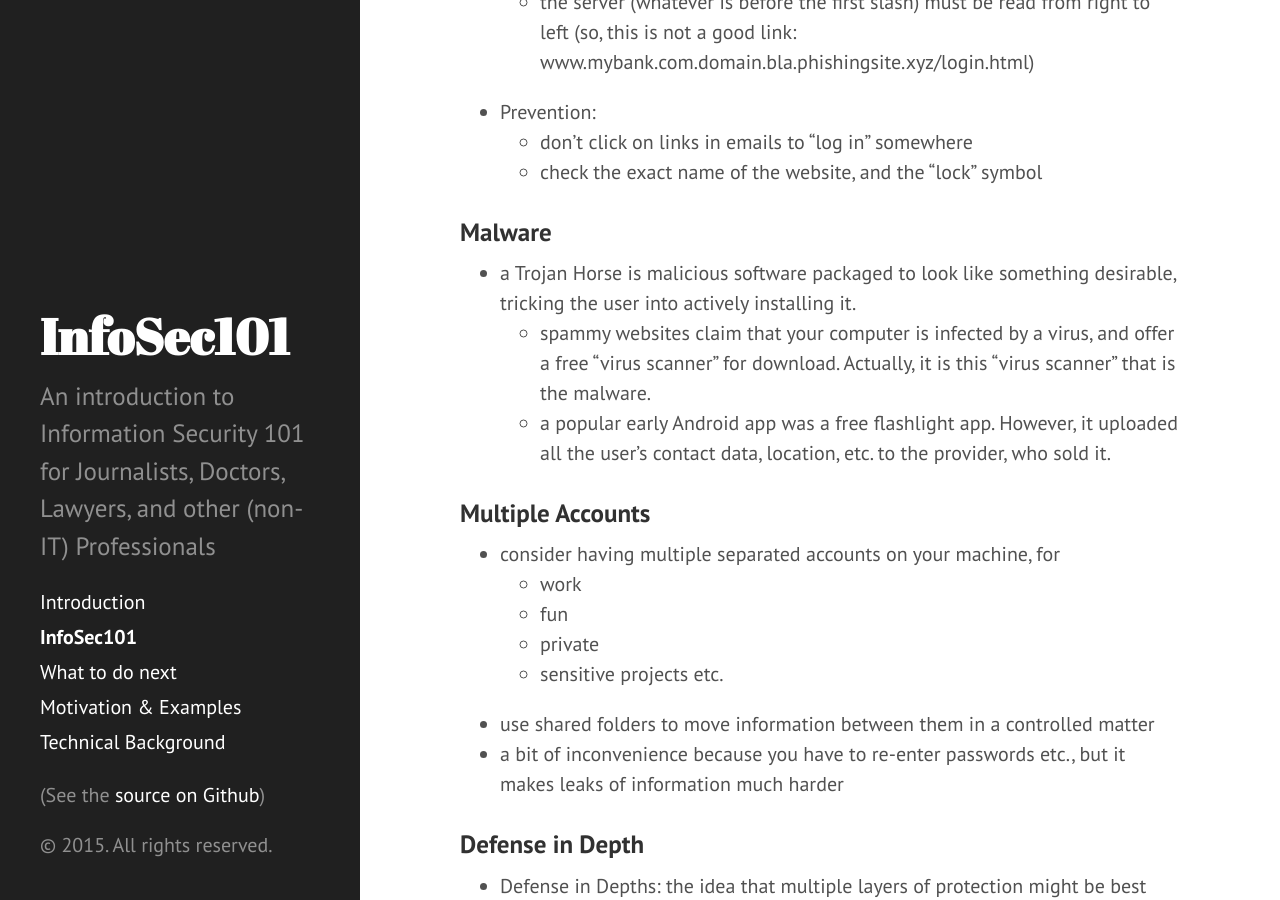
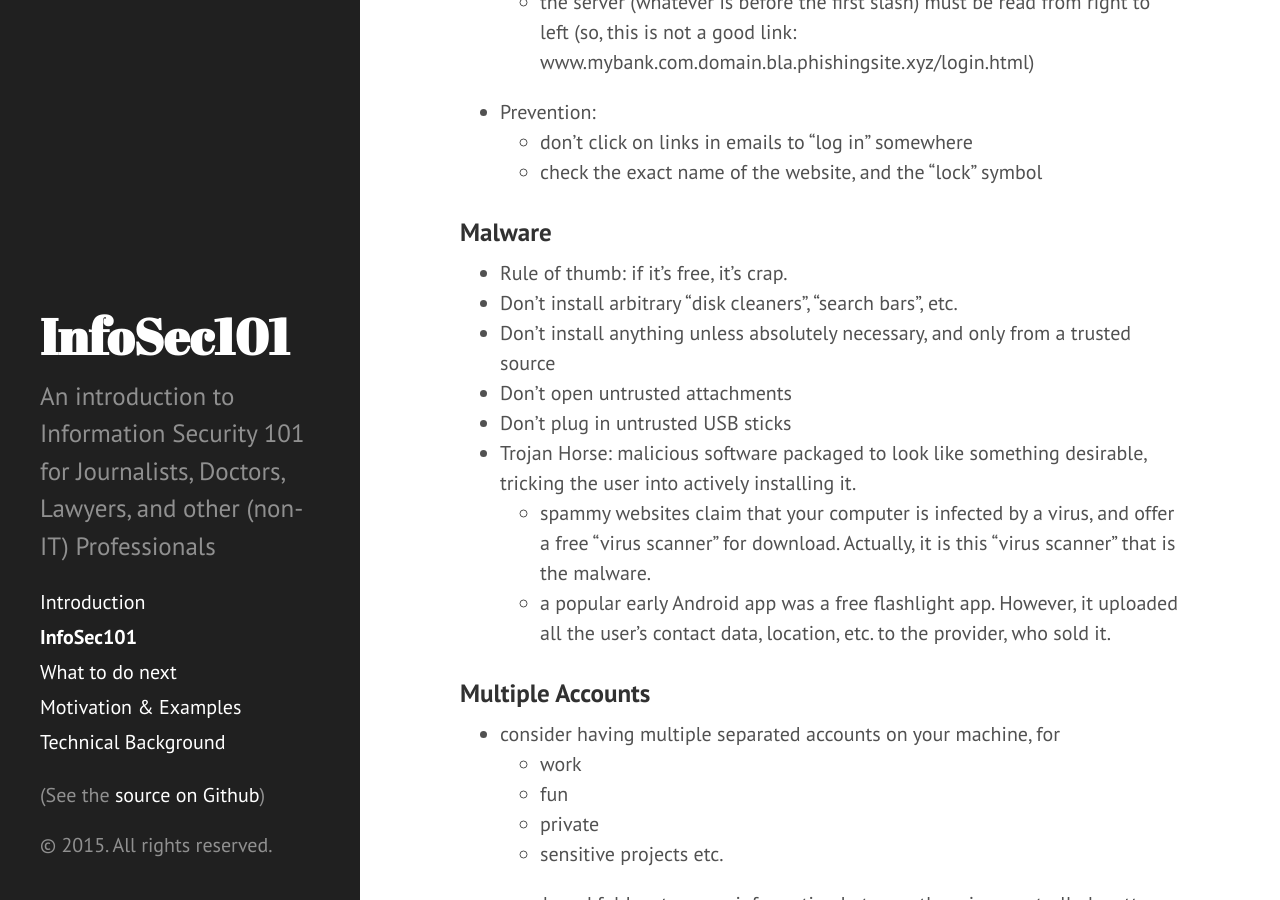
Before and after one commit to fabianlischka/InfoSec101, a Jekyll site: the page built from p1-InfoSec101.md, in a window 1280 px wide and 900 px high, scrolled down 12328 px. Built offline with Jekyll 4.4.1, drawn with Linux system fonts in a browser that asks for light colours; Markdown is read by kramdown in place of the engine named in the settings.

Commit message:
more on malware

```diff
--- a/p1-InfoSec101.md
+++ b/p1-InfoSec101.md
@@ -326,7 +326,12 @@ A password based on a long, creative passphrase might really be the state of the
 
 ### Malware
 
-- a Trojan Horse is malicious software packaged to look like something desirable, tricking the user into actively installing it.
+- Rule of thumb: if it's free, it's crap.
+- Don't install arbitrary "disk cleaners", "search bars", etc.
+- Don't install anything unless absolutely necessary, and only from a trusted source
+- Don't open untrusted attachments
+- Don't plug in untrusted USB sticks
+- Trojan Horse: malicious software packaged to look like something desirable, tricking the user into actively installing it.
     - spammy websites claim that your computer is infected by a virus, and offer a free "virus scanner" for download. Actually, it is this "virus scanner" that is the malware.
     - a popular early Android app was a free flashlight app. However, it uploaded all the user's contact data, location, etc. to the provider, who sold it.
 
```
